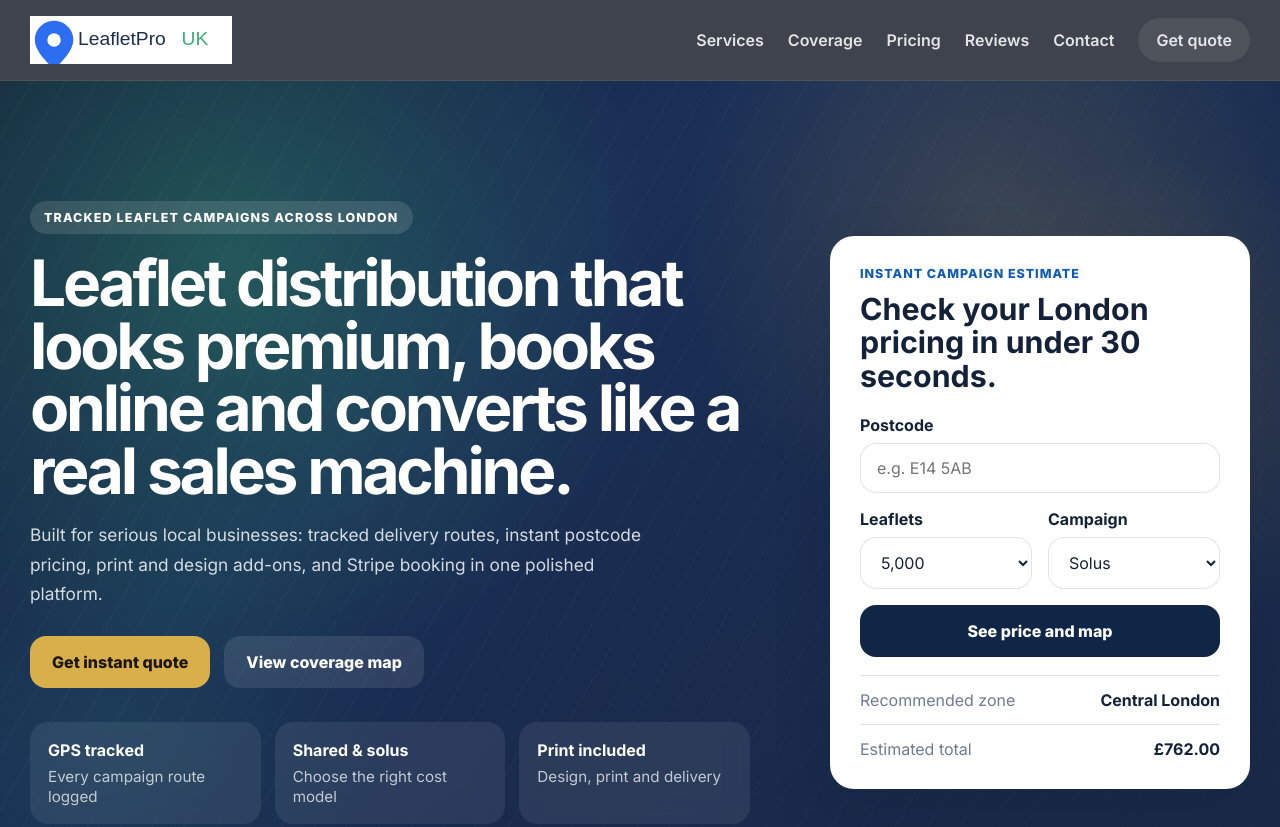
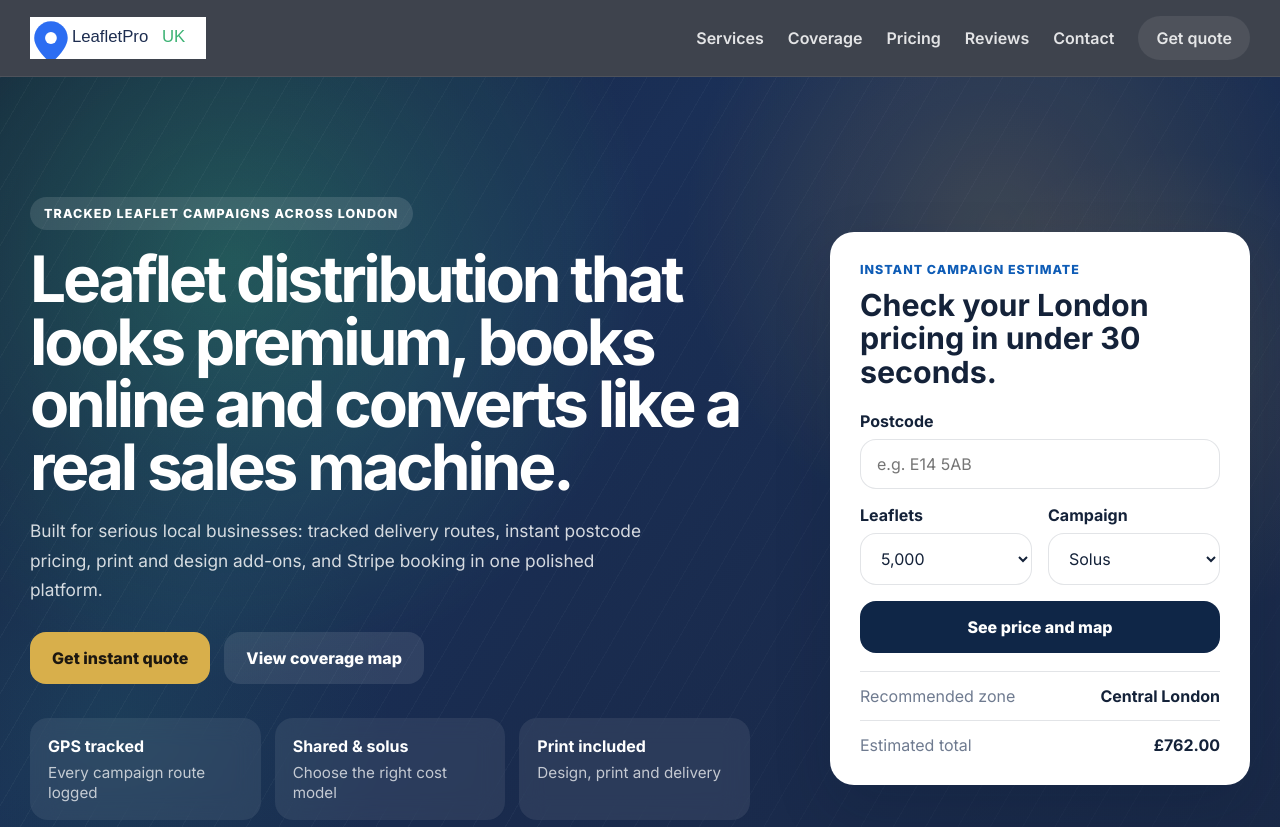
Before and after one commit to samuelkidane1000-blip/leafletpro-uk, a website: page index.html in a window 1280 px wide. Shown: the top 827 px of the page. Drawn offline with nearby package versions, Linux system fonts and the light colour scheme; no server answers.

Commit message:
Update style.css

```diff
--- a/style.css
+++ b/style.css
@@ -45,7 +45,7 @@ button, input, select, textarea { font: inherit; }
   align-items: center;
   padding: 16px 0;
 }
-.brand img { height: 48px; }
+.brand img { height: 42px; }
 .main-nav {
   display: flex;
   align-items: center;
```
